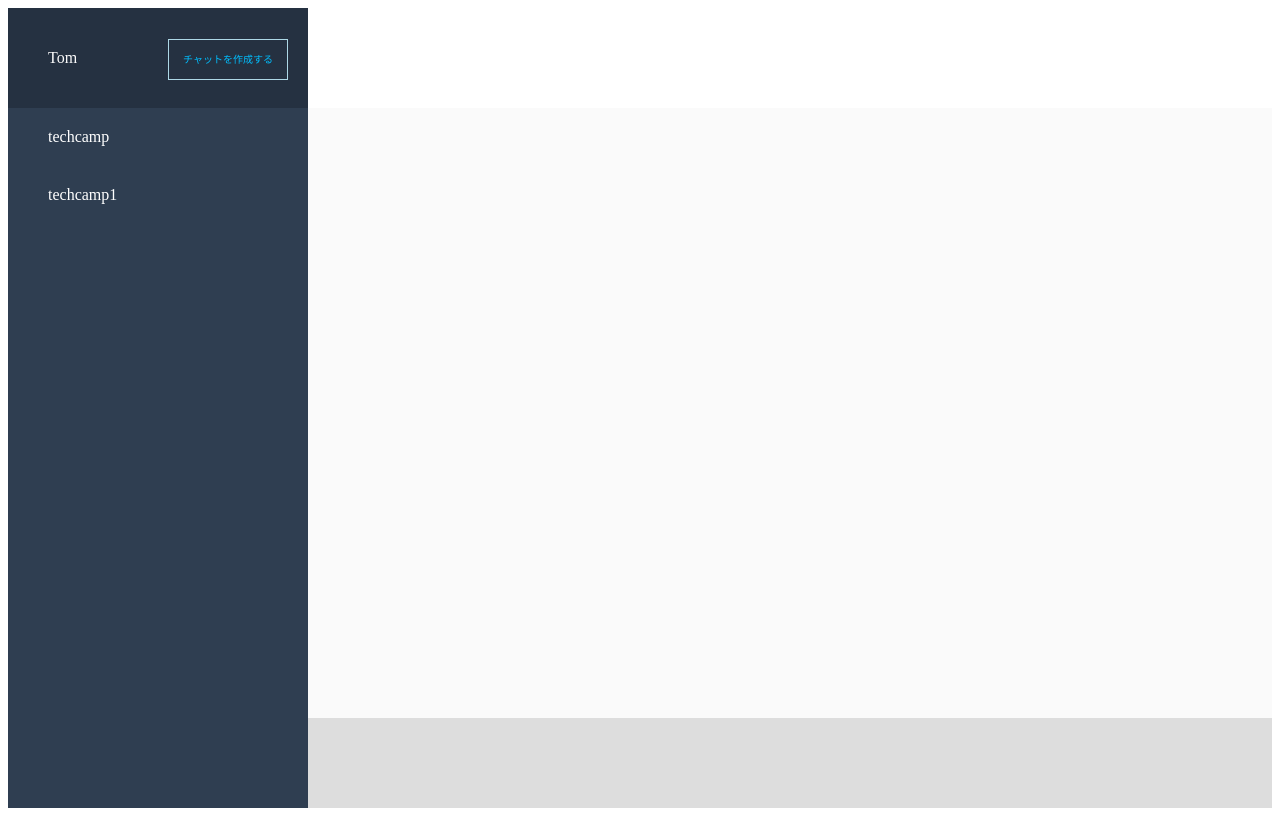
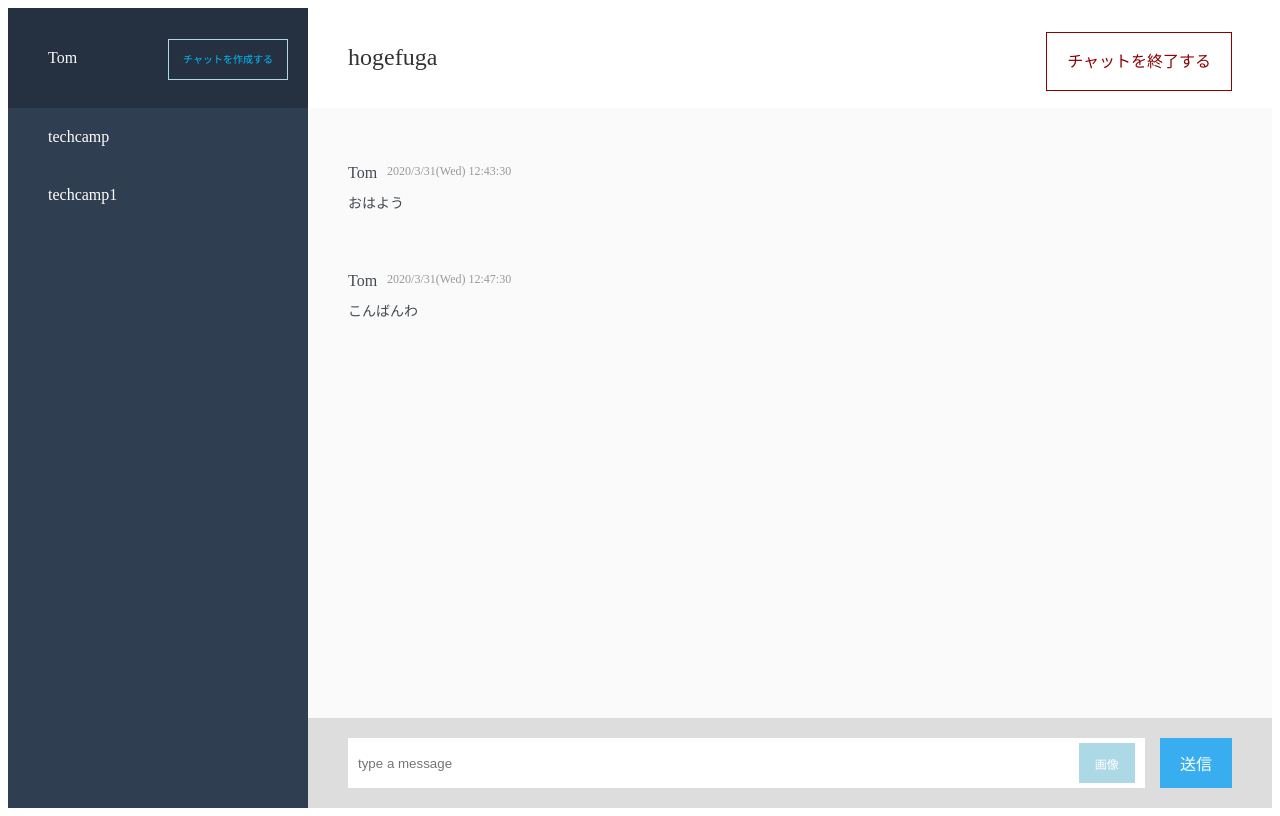
Before and after one commit to takahiro-sekine/chat-app, a Rails app: page / in a window 1280 px wide. Run offline with Rails 7, Linux system fonts and the light colour scheme; some libraries are stand-ins or nearby versions.

Commit message:
チャット画面のフロント実装

```diff
--- a/app/assets/stylesheets/messages.css
+++ b/app/assets/stylesheets/messages.css
@@ -61,16 +61,104 @@
 .chat-header {
   height: 100px;
   padding: 0 40px;
+  display: flex;
+  justify-content: space-between;
+}
+
+
+
+.chat-name{
+  margin-top: 36px;
+  font-size: 24px;
+  color: #333;
+}
+
+.exit-chat{
+  margin-top: 40px;
+}
+
+.exit-chat a{
+  text-decoration: none;
+  border: 1px solid darkred;
+  color: darkred;
+  padding: 20px;
+
 }
 
 .messages {
   background-color: #FAFAFA;
   height: calc(100vh - 100px - 90px);
   padding: 46px 40px 0;
+  overflow: scroll;
+}
+
+.message{
+  padding: 10px 0;
+}
+
+.upper-message{
+  display: flex;
+}
+
+.messeage-user{
+  font-size: 16px;
+  color: #434A54;
+}
+
+.message-date{
+  color: #999;
+  font-size: 12px;
+  padding-left: 10px;
+}
+
+.lower-message{
+  margin-top: 10px;
+}
+
+.message-content{
+  font-size: 14px;
+  color: #434A54;
+  margin-bottom: 40px;
 }
 
 .form {
   background-color: #DDDDDD;
   height: 90px;
   padding: 20px 40px;
+  display: flex;
 }
+.form-input{
+  width: 100%;
+  background-color: white;
+  display: flex;
+}
+
+.send-message{
+  border: none;
+  height: 50px;
+  width: 100%;
+  padding-left: 10px;
+}
+.send-button{
+  margin-left: 15px;
+  height: 50px;
+  background-color: #38AEF0;
+  border: none;
+  font-size: 16px;
+  color: white;
+  padding: 0 20px;
+}
+
+.form-image {
+  font-size: 12px;
+  background-color: lightblue;
+  color: white;
+  padding: 12px;
+  width: 60px;
+  margin: 5px 10px;
+  text-align: center;
+}
+
+.hidden {
+  display: none;
+}
--- a/app/views/messages/_main_chat.html.erb
+++ b/app/views/messages/_main_chat.html.erb
@@ -1,8 +1,55 @@
 <div class="chat-header">
+  <div class = "left-header">
+    <div class = "chat-name">
+      hogefuga
+    </div>
+  </div>
+  <div class = "right-header">
+    <div class = "exit-chat">
+    <a href "#">チャットを終了する</a>
+    </div>
+   </div>
 </div>
-
-<div class="messages">
+<div class = "messages">
+  <div class = "message">
+    <div class = "upper-message">
+      <div class = "messeage-user">
+        Tom
+      </div>
+      <div class = "message-date">
+        2020/3/31(Wed) 12:43:30
+      </div>
+    </div>
+    <div class = "lower-message">
+      <div class = "message-content">
+        おはよう
+      </div>
+    </div>
+  </div>
+  <div class = "message">
+    <div class = "upper-message">
+      <div class = "messeage-user">
+        Tom
+      </div>
+      <div class = "message-date">
+        2020/3/31(Wed) 12:47:30
+      </div>
+    </div>
+    <div class = "lower-message">
+      <div class = "message-content">
+        こんばんわ
+      </div>
+    </div>
+  </div>
 </div>
 
 <div class="form">
+  <div class = form-input>
+    <input type="text" placeholder="type a message" class="send-message">
+    <label class="form-image">
+      <span class="image-file">画像</span>
+      <input type="file" class="hidden">
+    </label>
+  </div>
+  <input type="submit" value="送信" class=send-button>
 </div>
```
